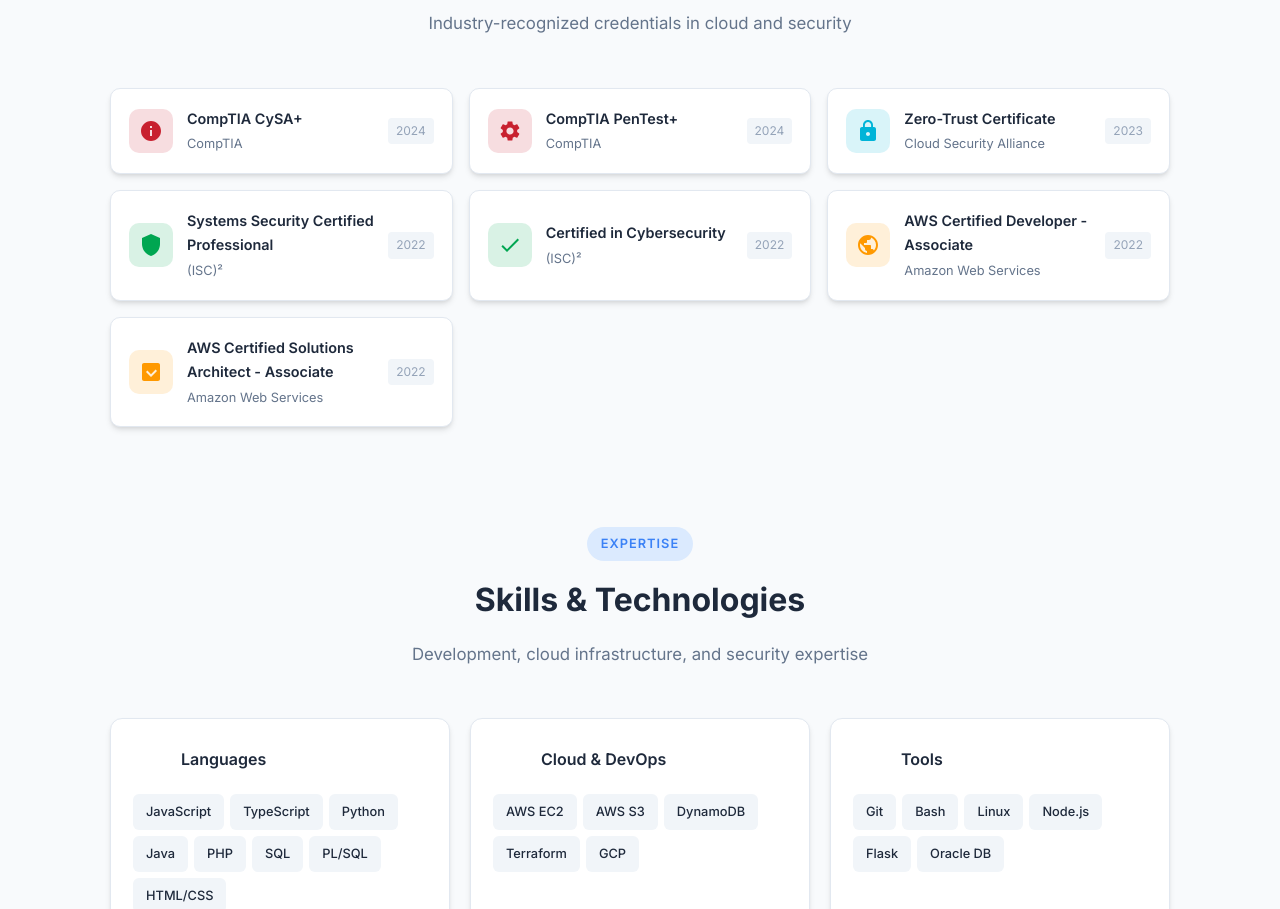
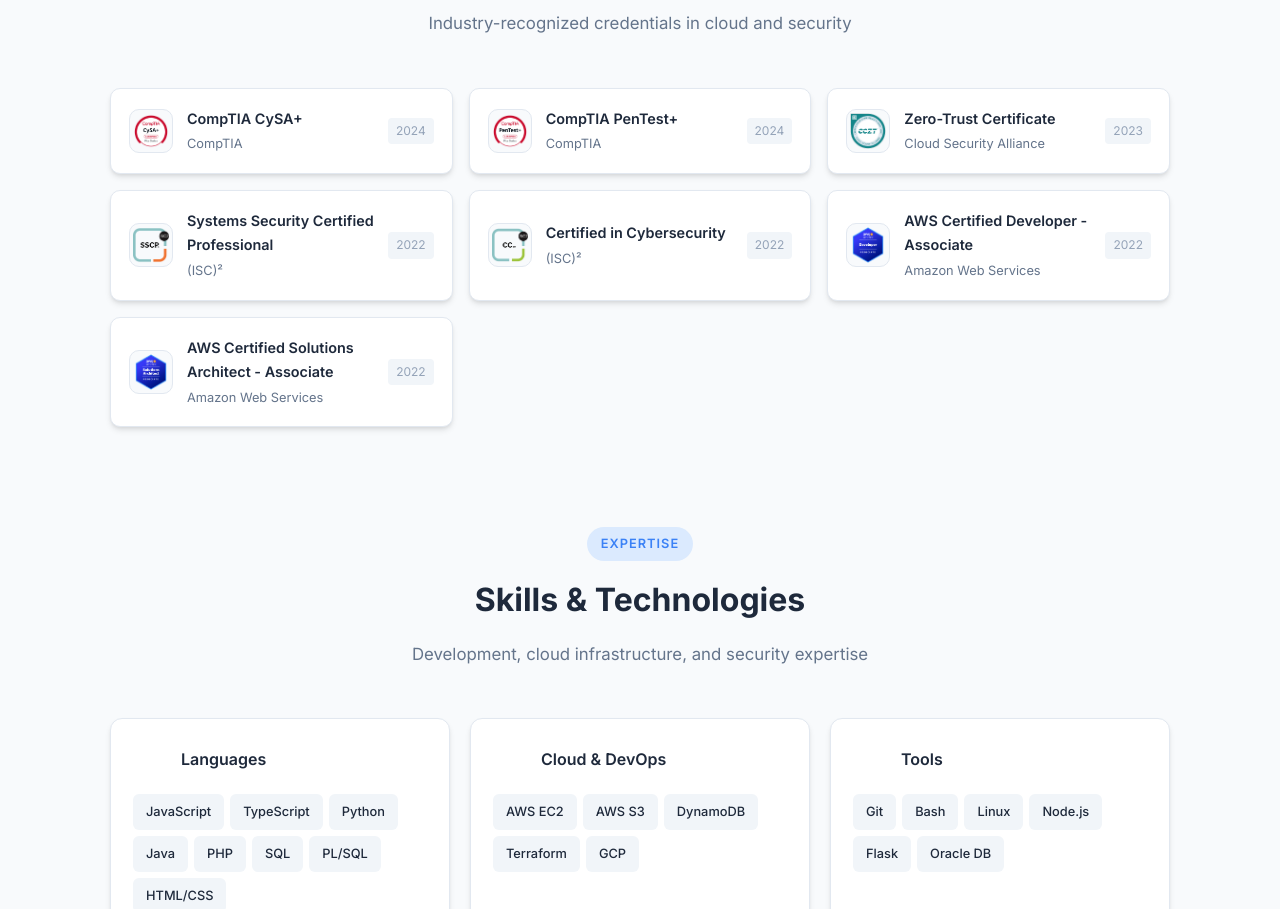
Before and after one commit to asharahmed/website, a plain HTML site: page index.html in a window 1280 px wide. Shown: the part 3236-4145 px from the top of the page. Drawn offline with Linux system fonts and the light colour scheme.

Commit message:
Replace certification icons with badge images

```diff
--- a/index.html
+++ b/index.html
@@ -294,37 +294,37 @@
 
                 <div class="certs-grid">
                     <div class="cert-card">
-                        <div class="cert-icon comptia"><svg viewBox="0 0 24 24" fill="currentColor"><path d="M12 2C6.48 2 2 6.48 2 12s4.48 10 10 10 10-4.48 10-10S17.52 2 12 2zm1 15h-2v-6h2v6zm0-8h-2V7h2v2z"/></svg></div>
+                        <div class="cert-icon"><img src="/assets/logos/certs/comptia-cysa.png" alt="CompTIA CySA+ badge" loading="lazy" decoding="async"></div>
                         <div class="cert-info"><div class="cert-name">CompTIA CySA+</div><div class="cert-issuer">CompTIA</div></div>
                         <span class="cert-year">2024</span>
                     </div>
                     <div class="cert-card">
-                        <div class="cert-icon comptia"><svg viewBox="0 0 24 24" fill="currentColor"><path d="M19.14 12.94c.04-.3.06-.61.06-.94 0-.32-.02-.64-.07-.94l2.03-1.58c.18-.14.23-.41.12-.61l-1.92-3.32c-.12-.22-.37-.29-.59-.22l-2.39.96c-.5-.38-1.03-.7-1.62-.94l-.36-2.54c-.04-.24-.24-.41-.48-.41h-3.84c-.24 0-.43.17-.47.41l-.36 2.54c-.59.24-1.13.57-1.62.94l-2.39-.96c-.22-.08-.47 0-.59.22L2.74 8.87c-.12.21-.08.47.12.61l2.03 1.58c-.05.3-.09.63-.09.94s.02.64.07.94l-2.03 1.58c-.18.14-.23.41-.12.61l1.92 3.32c.12.22.37.29.59.22l2.39-.96c.5.38 1.03.7 1.62.94l.36 2.54c.05.24.24.41.48.41h3.84c.24 0 .44-.17.47-.41l.36-2.54c.59-.24 1.13-.56 1.62-.94l2.39.96c.22.08.47 0 .59-.22l1.92-3.32c.12-.22.07-.47-.12-.61l-2.01-1.58zM12 15.6c-1.98 0-3.6-1.62-3.6-3.6s1.62-3.6 3.6-3.6 3.6 1.62 3.6 3.6-1.62 3.6-3.6 3.6z"/></svg></div>
+                        <div class="cert-icon"><img src="/assets/logos/certs/comptia-pentest.png" alt="CompTIA PenTest+ badge" loading="lazy" decoding="async"></div>
                         <div class="cert-info"><div class="cert-name">CompTIA PenTest+</div><div class="cert-issuer">CompTIA</div></div>
                         <span class="cert-year">2024</span>
                     </div>
                     <div class="cert-card">
-                        <div class="cert-icon csa"><svg viewBox="0 0 24 24" fill="currentColor"><path d="M18 8h-1V6c0-2.76-2.24-5-5-5S7 3.24 7 6v2H6c-1.1 0-2 .9-2 2v10c0 1.1.9 2 2 2h12c1.1 0 2-.9 2-2V10c0-1.1-.9-2-2-2zm-6 9c-1.1 0-2-.9-2-2s.9-2 2-2 2 .9 2 2-.9 2-2 2zm3.1-9H8.9V6c0-1.71 1.39-3.1 3.1-3.1 1.71 0 3.1 1.39 3.1 3.1v2z"/></svg></div>
+                        <div class="cert-icon"><img src="/assets/logos/certs/csa-cczt.png" alt="Certificate of Competence in Zero Trust badge" loading="lazy" decoding="async"></div>
                         <div class="cert-info"><div class="cert-name">Zero-Trust Certificate</div><div class="cert-issuer">Cloud Security Alliance</div></div>
                         <span class="cert-year">2023</span>
                     </div>
                     <div class="cert-card">
-                        <div class="cert-icon isc2"><svg viewBox="0 0 24 24" fill="currentColor"><path d="M12 1L3 5v6c0 5.55 3.84 10.74 9 12 5.16-1.26 9-6.45 9-12V5l-9-4z"/></svg></div>
+                        <div class="cert-icon"><img src="/assets/logos/certs/isc2-sscp.png" alt="(ISC)2 SSCP badge" loading="lazy" decoding="async"></div>
                         <div class="cert-info"><div class="cert-name">Systems Security Certified Professional</div><div class="cert-issuer">(ISC)²</div></div>
                         <span class="cert-year">2022</span>
                     </div>
                     <div class="cert-card">
-                        <div class="cert-icon isc2"><svg viewBox="0 0 24 24" fill="currentColor"><path d="M9 16.17L4.83 12l-1.42 1.41L9 19 21 7l-1.41-1.41z"/></svg></div>
+                        <div class="cert-icon"><img src="/assets/logos/certs/isc2-cc.png" alt="(ISC)2 Certified in Cybersecurity badge" loading="lazy" decoding="async"></div>
                         <div class="cert-info"><div class="cert-name">Certified in Cybersecurity</div><div class="cert-issuer">(ISC)²</div></div>
                         <span class="cert-year">2022</span>
                     </div>
                     <div class="cert-card">
-                        <div class="cert-icon aws"><svg viewBox="0 0 24 24" fill="currentColor"><path d="M12 2C6.48 2 2 6.48 2 12s4.48 10 10 10 10-4.48 10-10S17.52 2 12 2zm-1 17.93c-3.95-.49-7-3.85-7-7.93 0-.62.08-1.21.21-1.79L9 15v1c0 1.1.9 2 2 2v1.93zm6.9-2.54c-.26-.81-1-1.39-1.9-1.39h-1v-3c0-.55-.45-1-1-1H8v-2h2c.55 0 1-.45 1-1V7h2c1.1 0 2-.9 2-2v-.41c2.93 1.19 5 4.06 5 7.41 0 2.08-.8 3.97-2.1 5.39z"/></svg></div>
+                        <div class="cert-icon"><img src="/assets/logos/certs/aws-dev-assoc.png" alt="AWS Certified Developer - Associate badge" loading="lazy" decoding="async"></div>
                         <div class="cert-info"><div class="cert-name">AWS Certified Developer - Associate</div><div class="cert-issuer">Amazon Web Services</div></div>
                         <span class="cert-year">2022</span>
                     </div>
                     <div class="cert-card">
-                        <div class="cert-icon aws"><svg viewBox="0 0 24 24" fill="currentColor"><path d="M19 3H5c-1.1 0-2 .9-2 2v14c0 1.1.9 2 2 2h14c1.1 0 2-.9 2-2V5c0-1.1-.9-2-2-2zm-7 14l-5-5 1.41-1.41L12 14.17l4.59-4.58L18 11l-6 6z"/></svg></div>
+                        <div class="cert-icon"><img src="/assets/logos/certs/aws-sa-assoc.png" alt="AWS Certified Solutions Architect - Associate badge" loading="lazy" decoding="async"></div>
                         <div class="cert-info"><div class="cert-name">AWS Certified Solutions Architect - Associate</div><div class="cert-issuer">Amazon Web Services</div></div>
                         <span class="cert-year">2022</span>
                     </div>
--- a/styles.css
+++ b/styles.css
@@ -940,18 +940,21 @@
             width: 44px;
             height: 44px;
             border-radius: 10px;
+            border: 1px solid var(--logo-well-border);
+            background: var(--logo-well-bg);
             display: flex;
             align-items: center;
             justify-content: center;
             flex-shrink: 0;
-        }
-
-        .cert-icon svg { width: 24px; height: 24px; }
-
-        .cert-icon.aws { background: rgba(255,153,0,0.15); color: #ff9900; }
-        .cert-icon.comptia { background: rgba(200,32,47,0.15); color: #c8202f; }
-        .cert-icon.isc2 { background: rgba(0,166,81,0.15); color: #00a651; }
-        .cert-icon.csa { background: rgba(0,180,216,0.15); color: #00b4d8; }
+            padding: 4px;
+        }
+
+        .cert-icon img {
+            width: 36px;
+            height: 36px;
+            object-fit: contain;
+            display: block;
+        }
 
         .cert-info { flex: 1; min-width: 0; }
 
```
Also changed, not shown: assets/logos/certs/aws-dev-assoc.png (added), assets/logos/certs/aws-sa-assoc.png (added), assets/logos/certs/comptia-cysa.png (added), assets/logos/certs/comptia-pentest.png (added), assets/logos/certs/csa-cczt.png (added), assets/logos/certs/isc2-cc.png (added), assets/logos/certs/isc2-sscp.png (added).
